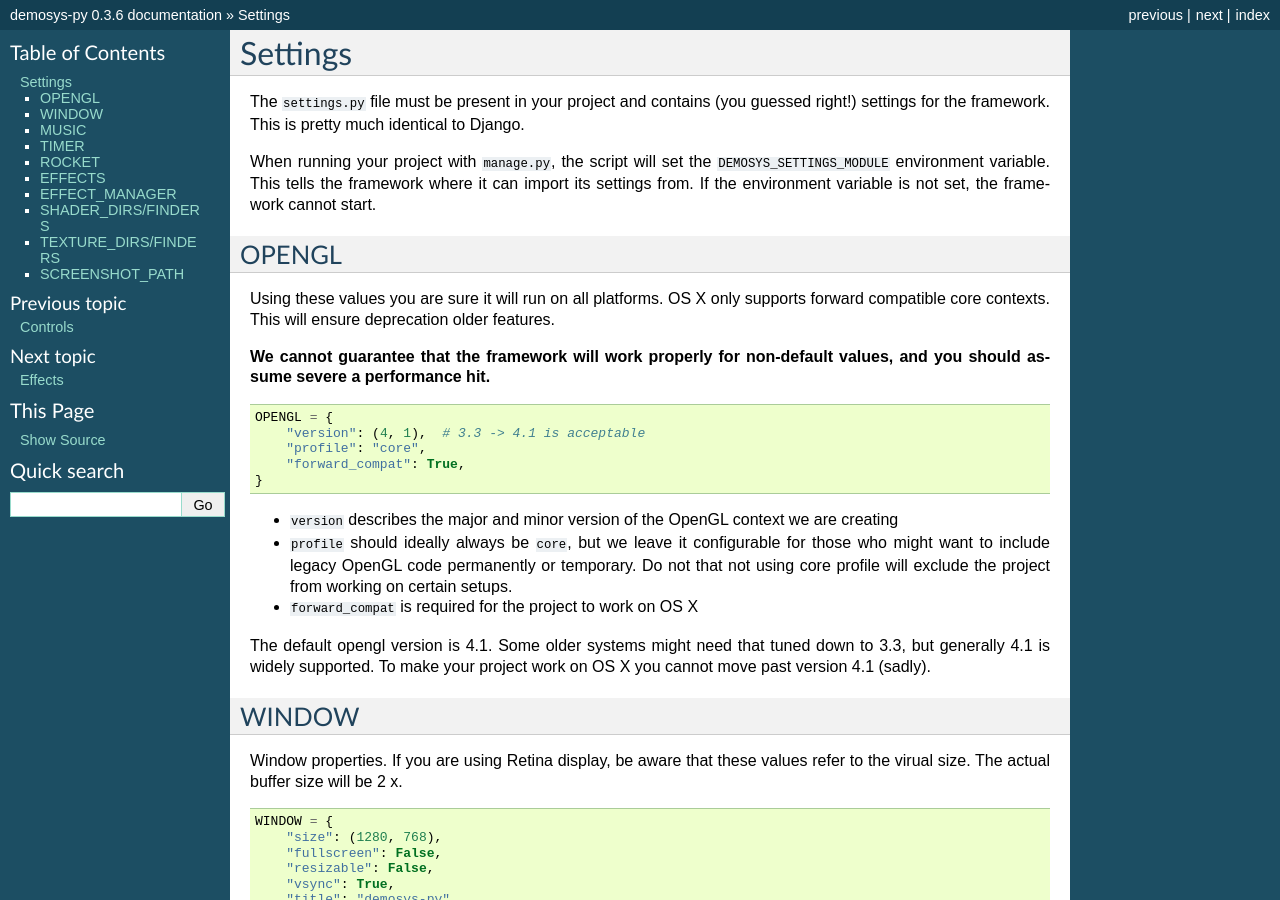
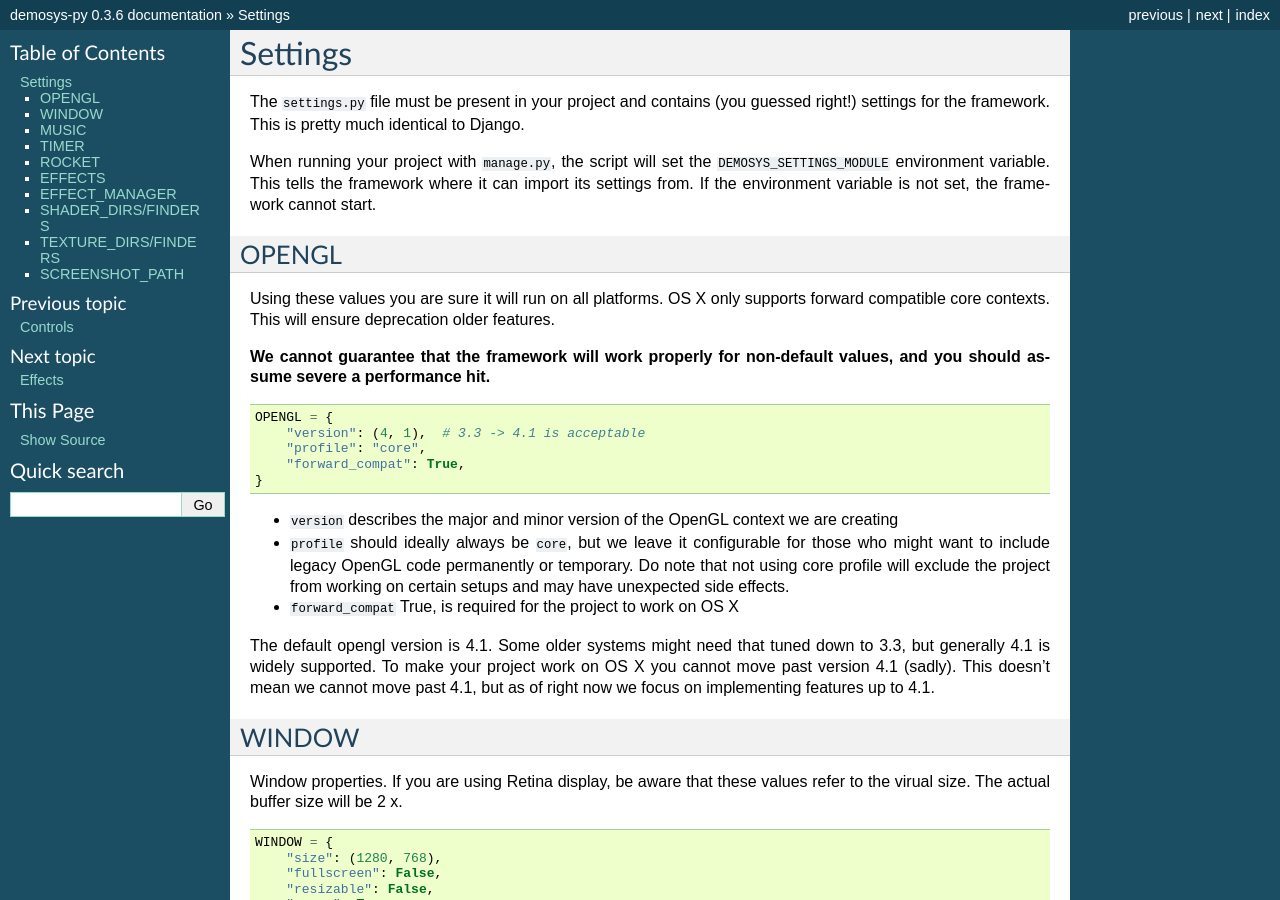
Before and after one commit to Contraz/demosys-py, a Sphinx documentation site: the page built from docs/source/settings.rst, in a window 1280 px wide and 900 px high. Built offline with Sphinx 7.4.7, drawn with Linux system fonts in a browser that asks for light colours.

Commit message:
More doc stubs

```diff
--- a/docs/source/index.rst
+++ b/docs/source/index.rst
@@ -34,6 +34,7 @@ time creating all the tooling to get things up and running.
    opengl
    timers
    effectmanagers
+   geometry
    audio
    pyrrmath
    performance
--- a/docs/source/settings.rst
+++ b/docs/source/settings.rst
@@ -32,13 +32,15 @@ and you should assume severe a performance hit.**
 
 - ``version`` describes the major and minor version of the OpenGL context we are creating
 - ``profile`` should ideally always be ``core``, but we leave it configurable for
-  those who might want to include legacy OpenGL code permanently or temporary. Do not that
-  not using core profile will exclude the project from working on certain setups.
-- ``forward_compat`` is required for the project to work on OS X
+  those who might want to include legacy OpenGL code permanently or temporary. Do note that
+  not using core profile will exclude the project from working on certain setups and may
+  have unexpected side effects.
+- ``forward_compat`` True, is required for the project to work on OS X
 
-The default opengl version is 4.1. Some older systems might need
-that tuned down to 3.3, but generally 4.1 is widely supported.
-To make your project work on OS X you cannot move past version 4.1 (sadly).
+The default opengl version is 4.1. Some older systems might need that tuned down to 3.3,
+but generally 4.1 is widely supported. To make your project work on OS X you cannot move
+past version 4.1 (sadly). This doesn't mean we cannot move past 4.1, but as of right now
+we focus on implementing features up to 4.1.
 
 WINDOW
 ^^^^^^
```
Also changed, not shown: TODO.md (+1 -2 lines), docs/source/effects.rst (+17 -2 lines), docs/source/geometry.rst (added, +15 -0 lines).
